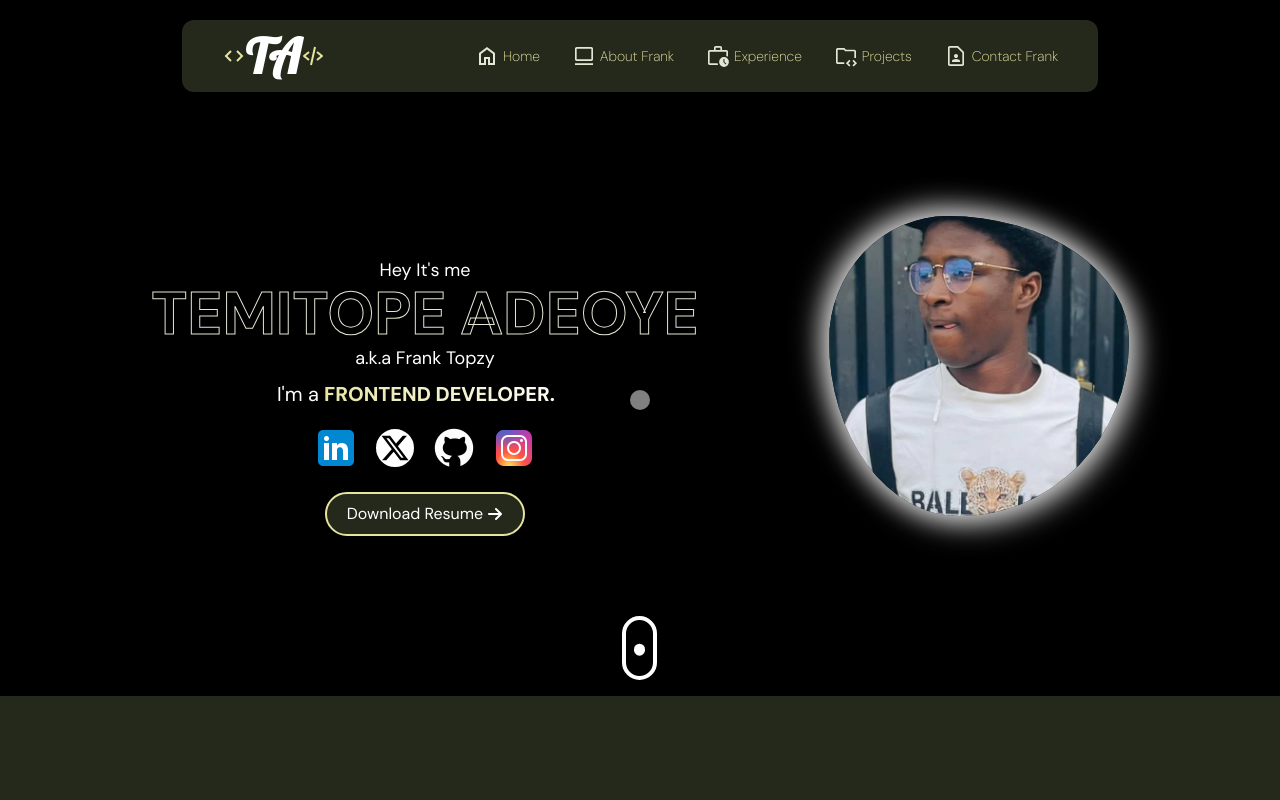
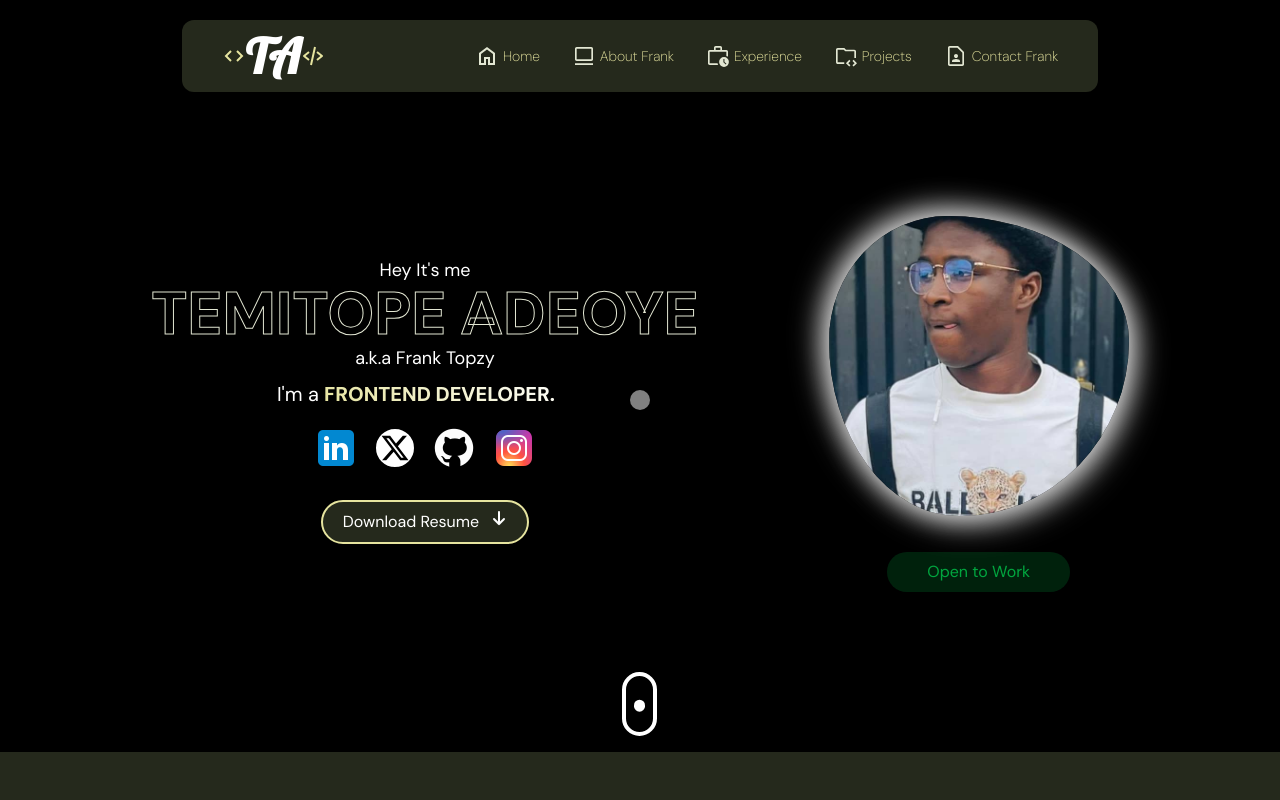
Before and after one commit to FrankTopzy/My-Portfolio, a React (Vite) app in the folder frontend/: page / in a window 1280 px wide. Shown: the top 800 px of the page. Built offline with nearby package versions, Linux system fonts and the light colour scheme.

Commit message:
Added the Download Resume button.

```diff
--- a/frontend/src/Homepage/HeroSection/HeroSection.tsx
+++ b/frontend/src/Homepage/HeroSection/HeroSection.tsx
@@ -5,9 +5,10 @@ import Styles from './hero.module.css'
 import gitHub from '../../assets/icons8-github-48.png'
 import instaLogo from '../../assets/insta-logo/icons8-instagram-48.png'
 import linkedIn from '../../assets/icons8-linkedin-color/icons8-linkedin-48.png'
-import { FaArrowRight, FaXTwitter } from 'react-icons/fa6';
+import { FaArrowDown, FaXTwitter } from 'react-icons/fa6';
 import TypedJs from '../../components/TypedJs'
 import { motion } from 'framer-motion'
+import resumePDF from '../../assets/Temitope_Resume.pdf'
 
 
 
@@ -16,8 +17,9 @@ function HeroSection() {
     <div className="bg-black text-white flex justify-center pt-27 lg:pt-34" id='home'>
       <section className='pb-20 relative'>
         <div className='flex gap-[20px] sm md:gap-[100px] lg:gap-[130px] py-[30px] lg:py-[80px] flex-col md:flex-row-reverse'>
-          <div className='flex justify-center'>
+          <div className='flex flex-col items-center gap-9 justify-center'>
             <img src={frank} alt="" className={`${Styles.blobImg} w-[200px] h-[200px] sm:w-[300px] sm:h-[300px] object-cover`}/>
+            <p className='py-2 px-10 rounded-4xl bg-green-600/20 hover:bg-grern-500/20 text-green-600 hover:text-green-500 transition-all'>Open to Work</p>
           </div>
 
           <div className="">
@@ -39,7 +41,7 @@ function HeroSection() {
                 <Link to={'https://www.instagram.com/frank_topzy'} target='blank'><img src={instaLogo} alt="" className='rounded-full hover:scale-110 hover:translate-y-[-5px] transition-all max-sm:w-[40px]'/></Link>
               </div>
 
-              <button className="flex gap-1 group items-center px-5 py-2 rounded-4xl text-white bg-[#25291C] mt-5 self-center border-2 border-[#E6E49F] hover:card-shadow transition-all">Download Resume <FaArrowRight className='group-hover:translate-x-1 transition-all'/></button>
+              <a href={resumePDF} download target='blank' className="flex gap-3 group items-center px-5 py-2 rounded-4xl text-white bg-[#25291C] mt-7 self-center border-2 border-[#E6E49F] hover:card-shadow transition-all">Download Resume <FaArrowDown className='group-hover:translate-x-1 transition-all animate-bounce'/></a>
             </div>
           </div>
         </div>
```
